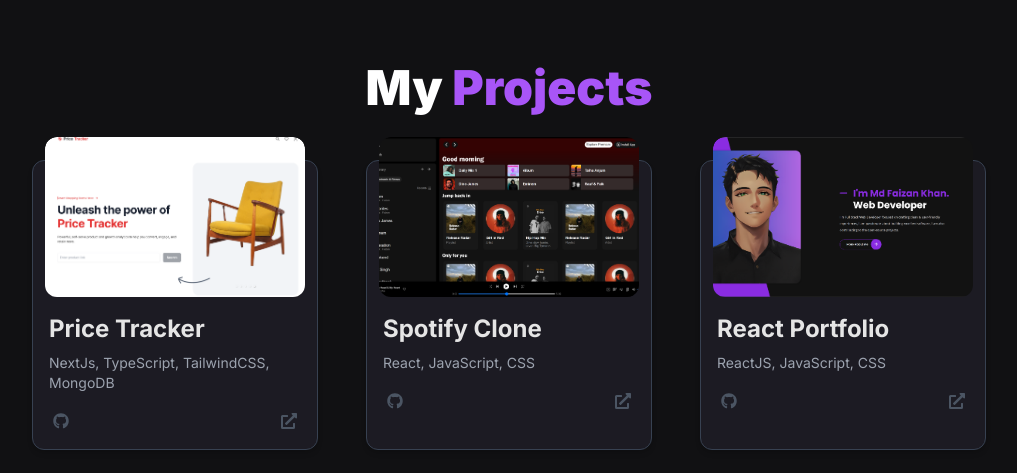
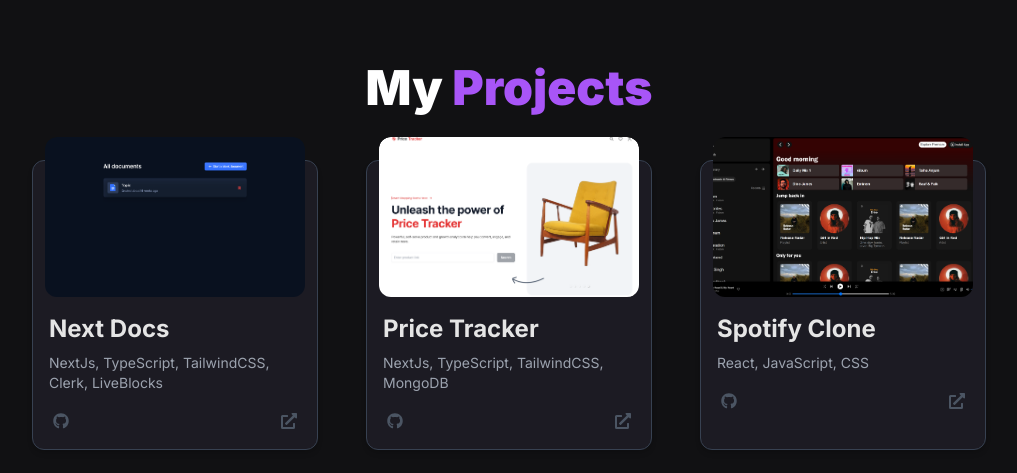
Before and after one commit to THEFZNKHAN/next-portfolio, a Next.js app: page / in a window 1280 px wide. Shown: the part 800-1273 px from the top of the page, without its empty margins (131-1148 px from the left). Built offline with nearby package versions, Linux system fonts and the light colour scheme.

Commit message:
add new project entry for Next Docs

```diff
--- a/src/pages/projects.tsx
+++ b/src/pages/projects.tsx
@@ -14,6 +14,13 @@
 };
 
 const projects: ProjectItem[] = [
+    {
+        title: "Next Docs",
+        technologies: "NextJs, TypeScript, TailwindCSS, Clerk, LiveBlocks",
+        image: "/next-docs.png",
+        github: "https://github.com/THEFZNKHAN/next-docs",
+        demo: "https://next-docs-beta.vercel.app/",
+    },
     {
         title: "Price Tracker",
         technologies: "NextJs, TypeScript, TailwindCSS, MongoDB",
```
Also changed, not shown: public/next-docs.png (added).
